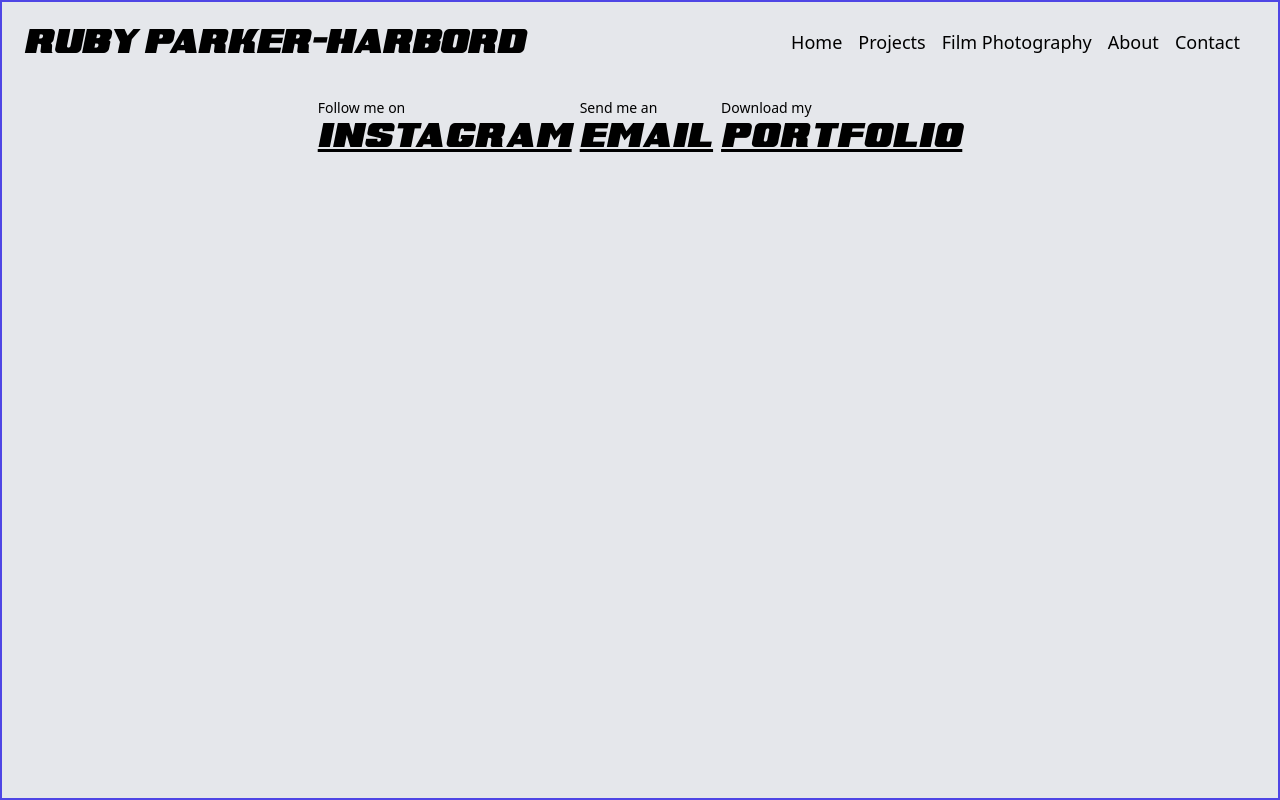
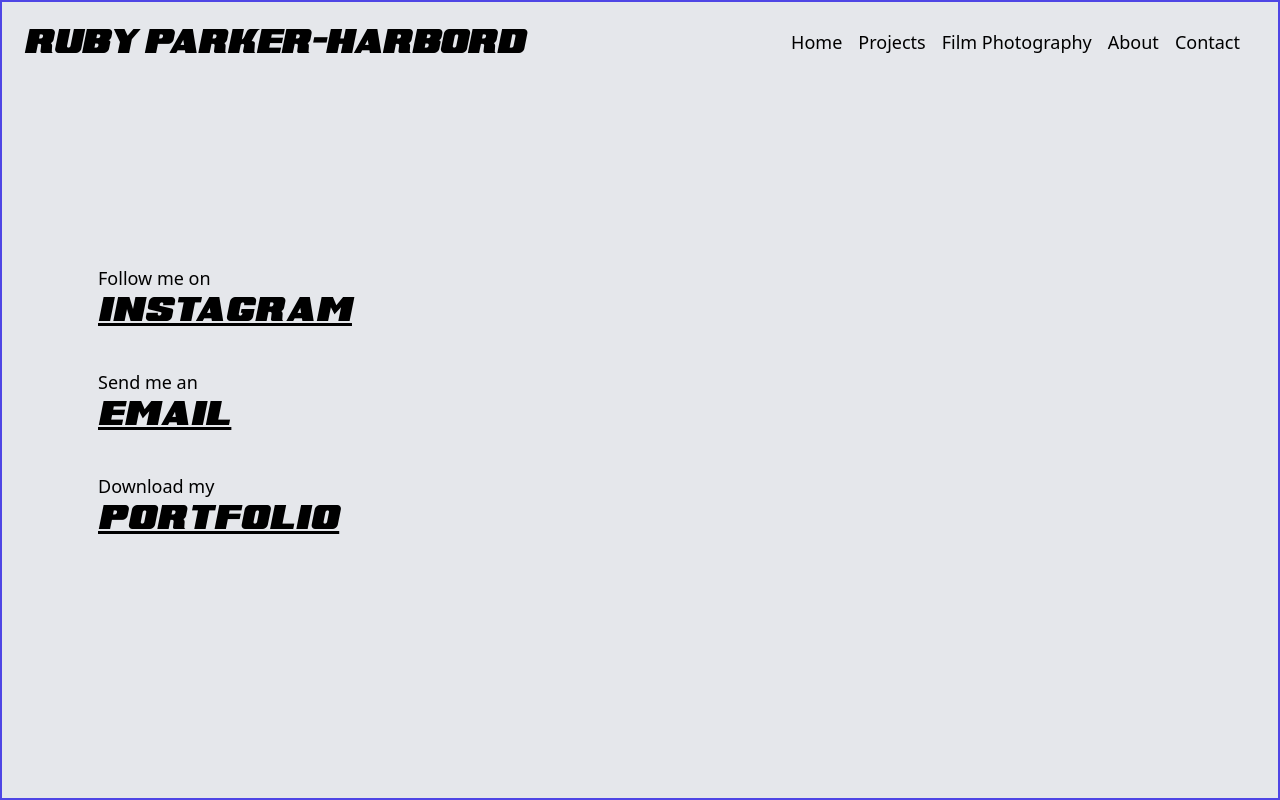
Before and after one commit to NoahAldhous/ruby-parker-harbord-portfolio, a Next.js app in the folder project/: page /contact in a window 1280 px wide. Built offline with nearby package versions, Linux system fonts and the light colour scheme.

Commit message:
added transitions and desktop screen styling to Link components, created ContactLink component for reusability

```diff
--- /dev/null
+++ b/project/src/app/components/ContactLink.tsx
@@ -0,0 +1,14 @@
+import Link from 'next/link';
+
+interface ContactLinkProps {
+    firstLineText: string;
+    secondLineText: string;
+    url: string;
+}
+
+export default function ContactLink({firstLineText, secondLineText, url}: ContactLinkProps){
+    return <div>
+        <p className="text-sm sm:text-lg">{firstLineText}</p>
+        <Link className="font-superRetro italic underline text-md md:text-3xl align-middle tracking-wider transition-all duration-600 sm:hover:text-slate-600 sm:hover:pl-2" href={url} target="_blank">{secondLineText}</Link>
+    </div>
+}
--- a/project/src/app/contact/page.tsx
+++ b/project/src/app/contact/page.tsx
@@ -1,19 +1,22 @@
 import Link from 'next/link';
+import ContactLink from '../components/ContactLink';
 
 export default function Page(){
-    return <main className="flex flex-col sm:flex-row space-y-8
-     sm:space-y-0 justify-center items-start sm:space-x-2 border-2 space-around border-indigo-600 h-screen w-screen p-24 bg-primary dark:bg-dark">
-        <div>
-            <p className="text-sm">Follow me on</p>
-            <Link className="font-superRetro italic underline text-md md:text-3xl align-middle tracking-wider" href='https://www.instagram.com/rubyparkerh/' target="_blank">Instagram</Link>
-        </div>
-        <div>
-            <p className="text-sm">Send me an</p>
-            <Link className="font-superRetro italic underline text-md md:text-3xl align-middle tracking-wider" href='mailto:rubyparkerphotography@gmail.com' target="_blank">Email</Link>
-        </div>
-        <div>
-            <p className="text-sm">Download my</p>
-            <Link className="font-superRetro italic underline text-md md:text-3xl align-middle tracking-wider" href='mailto:rubyparkerphotography@gmail.com' target="_blank">Portfolio</Link>
-        </div>
+    return <main className="flex flex-col space-y-8 sm:space-y-10 justify-center items-start border-2 space-around border-indigo-600 h-screen w-screen p-24 bg-primary dark:bg-dark">
+        <ContactLink
+            firstLineText='Follow me on'
+            secondLineText='Instagram'
+            url='https://www.instagram.com/rubyparkerh/'
+        />
+        <ContactLink
+            firstLineText='Send me an'
+            secondLineText='Email'
+            url='mailto:rubyparkerphotography@gmail.com'
+        />
+        <ContactLink
+            firstLineText='Download my'
+            secondLineText='Portfolio'
+            url='https://www.instagram.com/rubyparkerh/'
+        />
     </main>
 }
```
